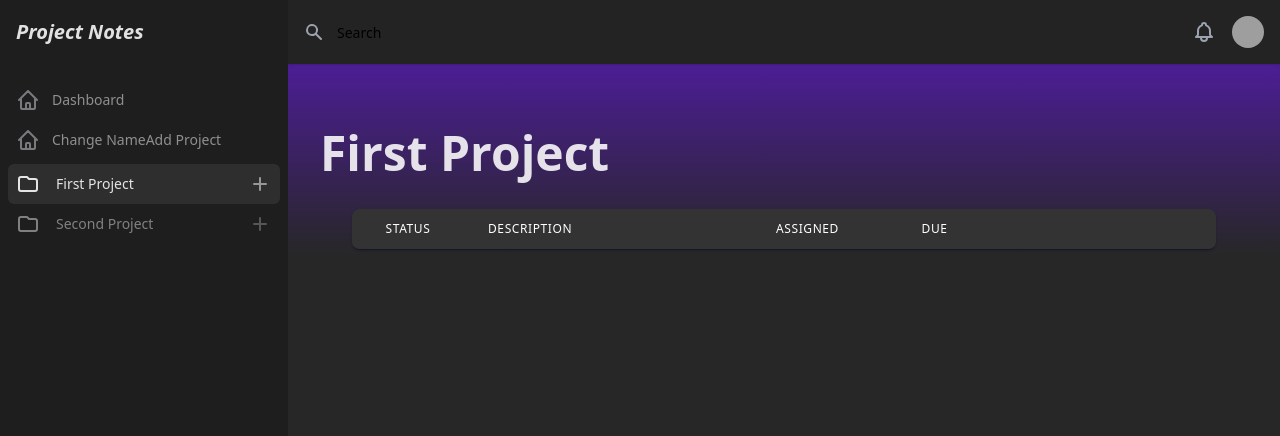
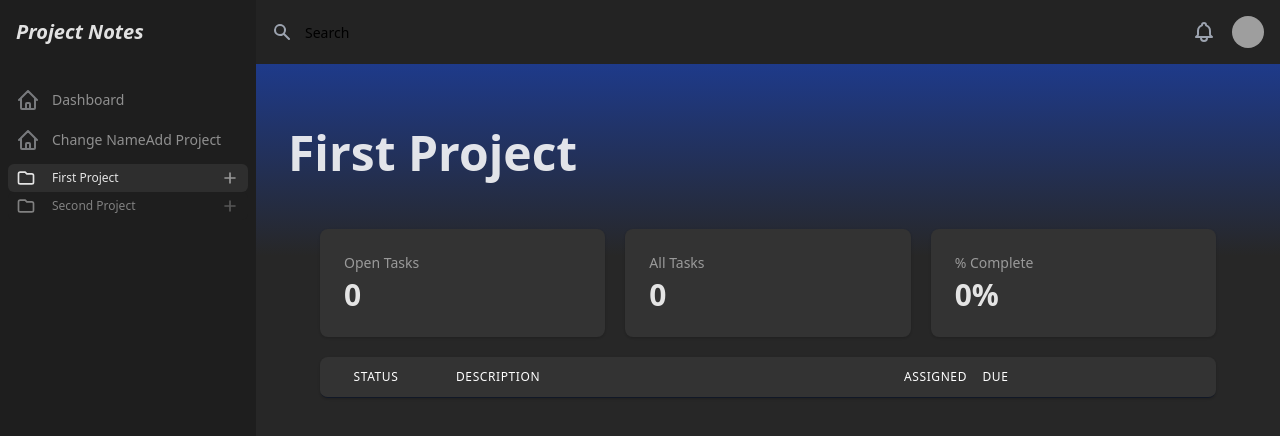
Before and after one commit to jberns/notes, a Next.js app: page /projects/1 in a window 1280 px wide. Shown: the top 436 px of the page. Built offline with nearby package versions, Linux system fonts and the light colour scheme; grey boxes are pictures that could not be loaded.

Commit message:
Added basic dashboard

```diff
--- /dev/null
+++ b/components/Dashboard/StatsCard.tsx
@@ -0,0 +1,29 @@
+import { DP } from "../Dark";
+
+interface IStatsCardProps {
+  title: string;
+  stat: number;
+  type?: "percent" | null;
+}
+
+export const StatsCard = (props: IStatsCardProps) => {
+  let stat: number | string = props.stat;
+
+  if (props.type === "percent") {
+    stat = stat * 100;
+    stat = stat.toFixed(0) + "%";
+  }
+
+  return (
+    <div className={`${DP.dp12} sm:overflow-hidden rounded-lg shadow`}>
+      <div className='px-4 py-5 sm:p-6'>
+        <dt className='text-sm font-medium text-white truncate opacity-l-emp'>
+          {props.title}
+        </dt>
+        <dd className='mt-1 text-3xl font-semibold text-white opacity-h-emp'>
+          {stat}
+        </dd>
+      </div>
+    </div>
+  );
+};
--- a/components/Heroicons.tsx
+++ b/components/Heroicons.tsx
@@ -1,7 +1,7 @@
 export function Folder() {
   return (
     <svg
-      className='w-6 h-6'
+      className='w-5 h-5'
       xmlns='http://www.w3.org/2000/svg'
       fill='none'
       viewBox='0 0 24 24'
@@ -21,7 +21,7 @@ export function Folder() {
 export function Plus() {
   return (
     <svg
-      className='w-6 h-6'
+      className='w-5 h-5'
       xmlns='http://www.w3.org/2000/svg'
       fill='none'
       viewBox='0 0 24 24'
@@ -40,7 +40,7 @@ export function Plus() {
 export function DocumentText() {
   return (
     <svg
-      className='w-6 h-6'
+      className='w-5 h-5'
       xmlns='http://www.w3.org/2000/svg'
       fill='none'
       viewBox='0 0 24 24'
@@ -56,7 +56,7 @@ export function DocumentText() {
   );
 }
 
-export const Selector = (className = "w-6 h-6") => (
+export const Selector = (className = "w-5 h-5") => (
   <svg
     className={className}
     xmlns='http://www.w3.org/2000/svg'
--- a/components/ProfileMenu.tsx
+++ b/components/ProfileMenu.tsx
@@ -34,7 +34,7 @@ export const ProfileMenu = () => {
                     --> */}
       {isMenuOpen && (
         <Dark
-          className='absolute right-0 w-48 py-1 mt-2 origin-top-right rounded-md shadow-lg ring-1 ring-black ring-opacity-5'
+          className='absolute right-0 z-50 w-48 py-1 mt-2 origin-top-right rounded-md shadow-lg ring-1 ring-black ring-opacity-5'
           role='menu'
           aria-orientation='vertical'
           aria-labelledby='user-menu'
--- a/components/Sidebar/Sidebar.tsx
+++ b/components/Sidebar/Sidebar.tsx
@@ -15,7 +15,7 @@ export const Sidebar = observer(() => {
 
       {/* <!-- Static sidebar for desktop --> */}
       <div className='hidden md:flex md:flex-shrink-0'>
-        <div className='flex flex-col w-72'>
+        <div className='flex flex-col w-64'>
           {/* <!-- Sidebar component, swap this element with another sidebar if you like --> */}
           <div className='flex flex-col flex-1 h-0'>
             <Dark dp={DP.dp01}>
--- a/components/Sidebar/SidebarLink.tsx
+++ b/components/Sidebar/SidebarLink.tsx
@@ -52,7 +52,7 @@ export const SidebarLink = observer((props: ISidebarLinkProps) => {
   const addProject = (model: IProject) => {
     return (
       <div
-        className="h-full px-2 text-white cursor-pointer hover:opacity-100 opacity-l-emp"
+        className="h-full pr-2 text-white cursor-pointer hover:opacity-100 opacity-l-emp"
         onClick={() => createNewPage(model)}
       >
         <Plus />
@@ -68,7 +68,7 @@ export const SidebarLink = observer((props: ISidebarLinkProps) => {
       <div className={`${leftMargin} w-full`}>
         <Link href={href}>
           <div
-            className="flex items-center px-2 py-2 text-sm font-medium text-white rounded-md opacity-h-emp"
+            className="flex items-center px-2 py-1 text-xs font-medium text-white rounded-md cursor-pointer opacity-h-emp"
           >
             {icon}
             <span className='ml-4'>{model.name}</span>
--- a/layouts/SidebarLayout.tsx
+++ b/layouts/SidebarLayout.tsx
@@ -21,7 +21,7 @@ export const SidebarLayout = observer((props: any) => {
           {/* <!-- Off-canvas menu for mobile, show/hide based on off-canvas menu state. --> */}
           <Sidebar />
           <div className='flex flex-col flex-1 w-0 overflow-hidden'>
-            <div className='relative z-10 flex flex-shrink-0 h-16 shadow'>
+            <div className='relative flex flex-shrink-0 h-16 shadow z-60'>
               <button
                 className='px-4 text-gray-500 border-r border-gray-700 focus:outline-none focus:ring-2 focus:ring-inset focus:ring-indigo-500 md:hidden'
                 onClick={() => store.openMobileSidebar()}
--- a/models/Project.ts
+++ b/models/Project.ts
@@ -23,6 +23,7 @@ export const Note = types.model({
   text: types.optional(types.string, ""),
   tag: types.optional(types.string, "p"),
   type: types.optional(types.enumeration<NoteType>("NoteType", Object.values(NoteType)), NoteType.note),
+  complete: types.optional(types.boolean, false),
   createdOn: types.optional(types.Date, new Date()),
   assignedTo: types.maybeNull(types.string)
   // assignedTo: types.maybeNull(types.reference(User))
@@ -38,6 +39,9 @@ export const Note = types.model({
   },
   updateAssignedTo(assignedTo: string) {
     self.assignedTo = assignedTo
+  },
+  updateStatus(newStatus: boolean) {
+    self.complete = newStatus
   }
 }))
 
@@ -87,8 +91,30 @@ export const Project = types.model({
       return tasks
     }, [])
     return filteredTasks
+  },
+  openTasks() {
+    const filteredTasks: INote[] = self.pages.reduce((tasks: INote[], page) => {
+      if (page.notes_ref) {
+        const onlyTasks = page.notes_ref.filter((note) => {
+          return note.type === NoteType.task && note.complete === false
+        })
+
+        tasks.push(...onlyTasks)
+      }
+      return tasks
+    }, [])
+    return filteredTasks
+  },
+  pctComplete() {
+    const all = this.allTasks().length || 0;
+    console.log(all);
+    const open = this.openTasks().length || 0;
+    if (all > 0) {
+      return (all - open) / all
+    }
+
+    return 0
   }
-
 }))
 
 export const Navigation = types.model({
@@ -123,11 +149,4 @@ export const RootStore = types.model({
     self.navigation.changeMobileSidebarState(false)
   }
 })).views(self => ({
-  allTaskSummary() {
-    const summary = self.projects.reduce((tasks: { name: string; count: number }[], project) => {
-      tasks.push({ name: project["name"], count: project.allTasks().length })
-      return tasks
-    }, [])
-    return summary
-  }
 }))
--- a/pages/index.tsx
+++ b/pages/index.tsx
@@ -5,17 +5,38 @@ import { useMST } from "./_app";
 
 const Home: Page = () => {
   const store = useMST();
+
   return (
     <div>
-      <h1>This is the home page</h1>
-      {store.allTaskSummary().map((project) => {
-        return (
-          <div>
-            {project.name} | {project.count}
-          </div>
-        );
-      })}
-      <div></div>
+      <div className='absolute w-full h-48 bg-gradient-to-b from-green-900 to-transparent'></div>
+
+      {/* BODY */}
+      <div className='px-4 mx-auto sm:px-6 md:px-8'>
+        <div
+          id='title'
+          className='w-full px-2 -mx-2 text-5xl font-semibold text-white bg-transparent border-none outline-none pt-14 opacity-h-emp focus:outline-none'
+        >All Projects Summary</div>
+      </div>
+      <div>
+        {store.projects.map((project) => {
+          const { name } = project;
+          const open = project.openTasks().length;
+          const all = project.allTasks().length;
+          const pctComplete = (project.pctComplete() * 100).toFixed(0) + "%";
+
+          return (
+            <div
+              className='grid grid-cols-4 gap-4 text-white opacity-h-emp'
+              key={project.id}
+            >
+              <div>{name}</div>
+              <div>{open}</div>
+              <div>{all}</div>
+              <div>{pctComplete}</div>
+            </div>
+          );
+        })}
+      </div>
     </div>
   );
 };
--- a/pages/projects/[projectId].tsx
+++ b/pages/projects/[projectId].tsx
@@ -7,6 +7,7 @@ import { BreadCrumb } from "../../components/BreadCrumb";
 import { observer } from "mobx-react";
 import { INote, IProject } from "../../models/Project";
 import { DP } from "../../components/Dark";
+import { StatsCard } from "../../components/Dashboard/StatsCard";
 
 const ProjectPage: Page = () => {
   const store = useMST();
@@ -24,6 +25,10 @@ const ProjectPage: Page = () => {
     projectDetails?.changeName(e.currentTarget.value);
   };
 
+  const openTasks = projectDetails?.openTasks().length || 0;
+  const allTasks = projectDetails?.allTasks().length || 0 ;
+  const pctComplete = projectDetails?.pctComplete() || 0 ;
+
   return projectDetails ? (
     <div>
       <Head>
@@ -31,7 +36,7 @@ const ProjectPage: Page = () => {
       </Head>
 
       {/* BODY */}
-      <div className='absolute w-full h-48 bg-gradient-to-b from-purple-900 to-transparent'></div>
+      <div className='absolute w-full h-48 bg-gradient-to-b from-blue-900 to-transparent'></div>
 
       <div className='px-4 mx-auto sm:px-6 md:px-8'>
         <input
@@ -46,7 +51,23 @@ const ProjectPage: Page = () => {
         <div className='flex flex-col'>
           <div className='z-10 py-4 overflow-x-auto'>
             <div className='inline-block min-w-full align-middle sm:px-6 lg:px-8'>
-              <div className='overflow-hidden border-b border-gray-900 shadow sm:rounded-lg'>
+              <dl className='grid grid-cols-1 gap-5 mt-5 sm:grid-cols-3'>
+                <StatsCard
+                  title='Open Tasks'
+                  stat={openTasks}
+                />
+                <StatsCard
+                  title='All Tasks'
+                  stat={allTasks}
+                />
+
+                <StatsCard
+                  title='% Complete'
+                  stat={pctComplete}
+                  type="percent"
+                />
+              </dl>
+              <div className='mt-5 overflow-hidden border-b border-gray-900 shadow sm:rounded-lg'>
                 <table className='w-full divide-y divide-gray-900 table-fixed'>
                   <thead className={DP.dp12}>
                     <tr>
@@ -58,7 +79,7 @@ const ProjectPage: Page = () => {
                       </th>
                       <th
                         scope='col'
-                        className='w-1/3 px-6 py-3 text-xs font-medium tracking-wider text-left text-white uppercase opacity-lemp'
+                        className='w-1/2 px-6 py-3 text-xs font-medium tracking-wider text-left text-white uppercase opacity-lemp'
                       >
                         Description
                       </th>
@@ -82,13 +103,16 @@ const ProjectPage: Page = () => {
                   <tbody className={`divide-y divide-gray-900 ${DP.dp16}`}>
                     {projectDetails.allTasks().map((task: INote) => {
                       return (
-                        <tr>
+                        <tr key={task.id}>
                           <td className='text-sm font-medium text-white opacity-h-emp whitespace-nowrap'>
                             <label className='inline-flex w-full'>
                               <input
                                 type='checkbox'
                                 className='w-5 h-5 m-auto text-purple-600 bg-gray-200 rounded form-checkbox'
-
+                                checked={task.complete}
+                                onChange={(e) => {
+                                  task.updateStatus(!task.complete);
+                                }}
                               />
                             </label>
                           </td>
--- a/pages/projects/[projectId]/[pageId].tsx
+++ b/pages/projects/[projectId]/[pageId].tsx
@@ -186,7 +186,7 @@ const NotesPage: Page = () => {
                     >
                       {pageDetails?.notes_ref.map((note, key) => {
                         return (
-                          <Observer>
+                          <Observer key={note.id}>
                             {() => (
                               <EditableBlock
                                 key={note.id}
```
Also changed, not shown: components/EditableBlockClass.tsx (+24 -5 lines).
